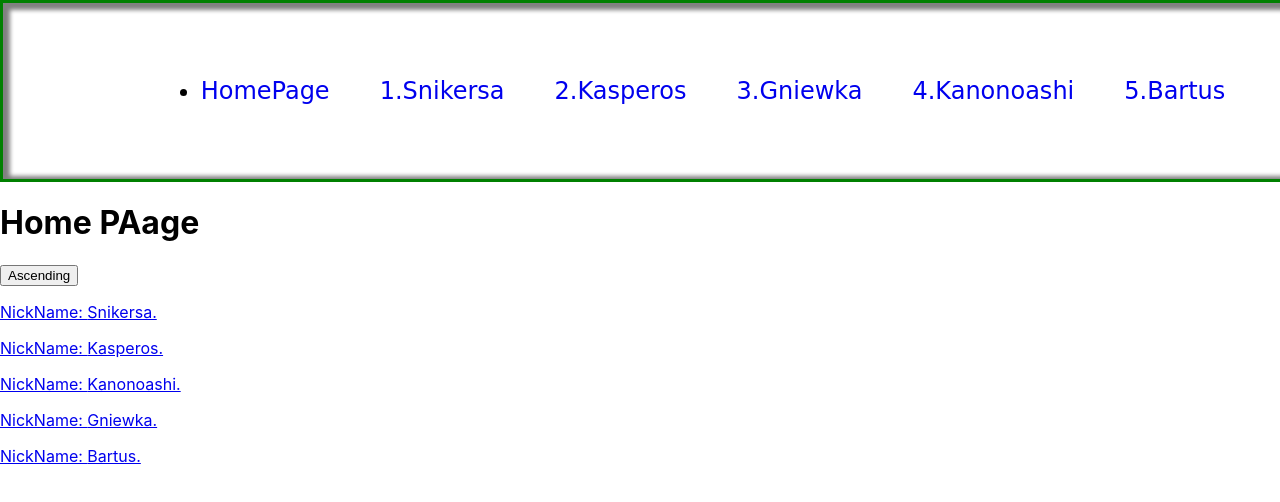
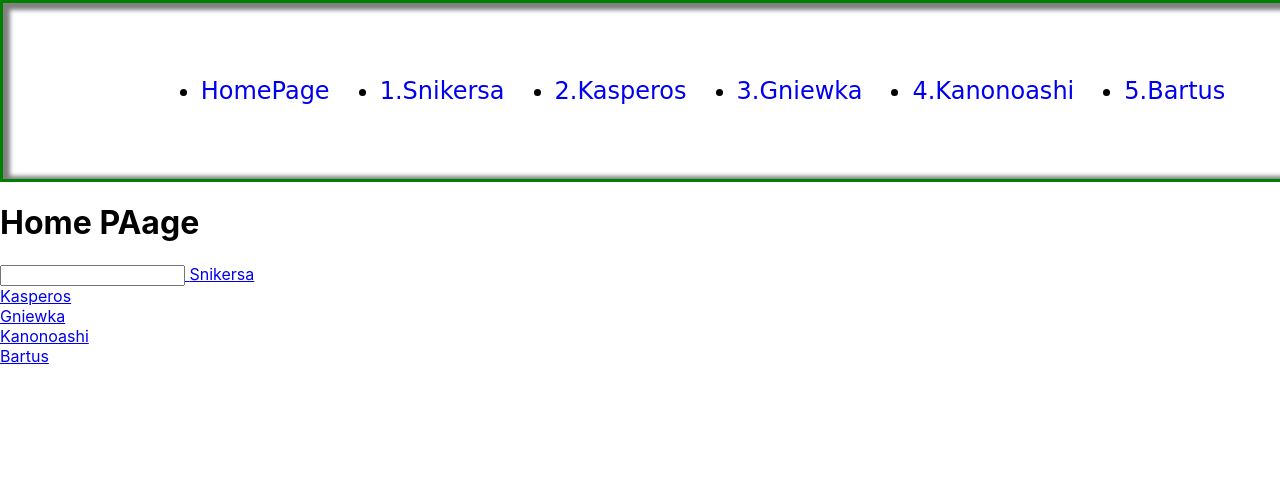
Before and after one commit to Snikerso/optymalisci, a React (Create React App) app: page / in a window 1280 px wide. Shown: the top 502 px of the page. Built offline with nearby package versions, Linux system fonts and the light colour scheme.

Commit message:
search feature

```diff
--- a/src/App.js
+++ b/src/App.js
@@ -63,15 +63,18 @@ function App() {
             </li>
             {optymalists.map((item, index) => {
               return (
-                <>
-                  <Link to={item.to} key={item.id}>
+                <li key={item.id}>
+                  <Link to={item.to} >
                     <OptimalistName text={index + 1 + '.' + item.title} />
                   </Link>
-                </>
+                </li>
               );
             })}
           </ul>
         </Header>
+
+
+
         <Routes>
           <Route index element={<HomeView optymalists={optymalists} />} />
           <Route
--- a/src/views/HomeView/index.js
+++ b/src/views/HomeView/index.js
@@ -2,36 +2,40 @@ import React, { useEffect, useState } from 'react';
 import { Link } from 'react-router-dom';
 
 export const HomeView = ({ optymalists }) => {
-  const [typeSort, setTypeSort] = useState('Ascending');
-  let newOp = optymalists;
 
-  newOp = newOp.sort((a, b) => {
-    if (typeSort === 'Ascending') {
-      if (a.title > b.title) return -1;
-    } else {
-      if (a.title < b.title) return -1;
-    }
-  });
+  // const [typeSort, setTypeSort] = useState('Ascending');
+  // let newOp = optymalists;
+  //
+  // newOp = newOp.sort((a, b) => {
+  //   if (typeSort === 'Ascending') {
+  //     if (a.title > b.title) return -1;
+  //   } else {
+  //     if (a.title < b.title) return -1;
+  //   }
+  // });
+
+    const [title, setTitle] = useState('')
+    console.log(title);
+
 
   return (
     <div>
       <h1>Home PAage</h1>
-      <button
-        onClick={() => setTypeSort((prev) => (prev === 'Ascending' ? 'Descending' : 'Ascending'))}>
-        {typeSort}
-      </button>
-      {newOp.map((item) => {
-        if (item.title === '') {
-          return null;
+      {/*<button*/}
+      {/*  onClick={() => setTypeSort((prev) => (prev === 'Ascending' ? 'Descending' : 'Ascending'))}>*/}
+      {/*  {typeSort}*/}
+      {/*</button>*/}
+
+        <input type='text' onChange={(event) => {setTitle(event.target.value)}}
+               />
+
+      {optymalists.filter((item) => {
+        if (item.title.toLowerCase().includes(title)) {
+          return item;
         }
-        return (
-          <div key={item.id}>
-            <Link to={item.to}>
-              <p>NickName: {item.title + '.'}</p>
-            </Link>
-          </div>
-        );
-      })}
+      }).map(item => <><Link to={item.to} key={item.id}> {item.title} </Link> <br/></>)
+          }
+
     </div>
   );
 };
```
